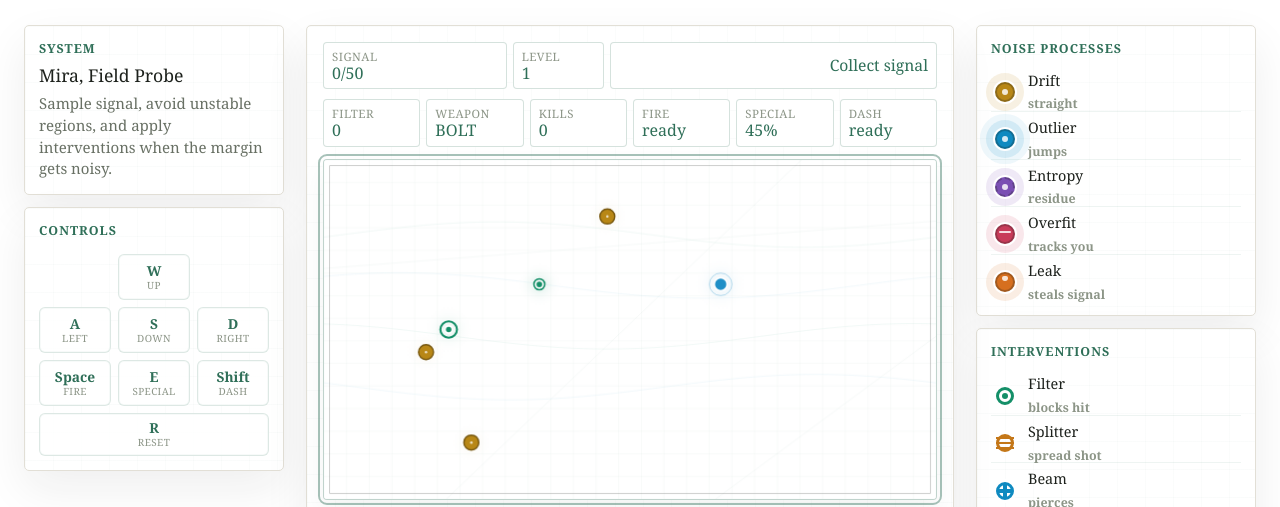
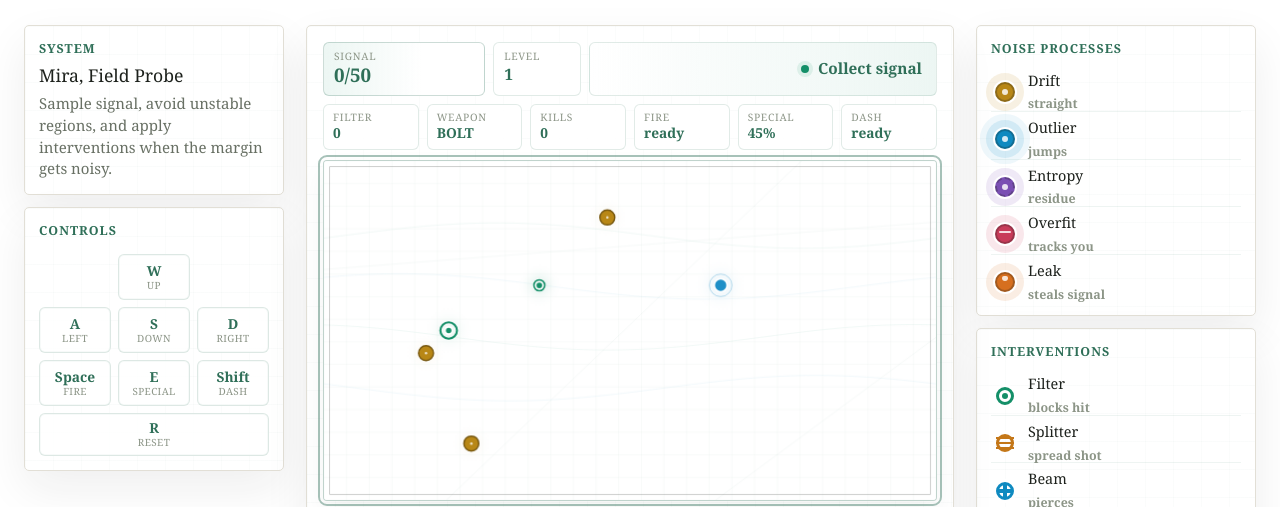
Before and after one commit to boredAtTheMoment/latent-margins, an Astro site: page /latent-margins/break in a window 1280 px wide. Shown: the part 293-800 px from the top of the page. Built offline with nearby package versions, Linux system fonts and the light colour scheme; Astro itself is replaced by a stand-in of ours; animation ran at ten frames a second.

Commit message:
Polish game HUD

```diff
--- a/src/styles/global.css
+++ b/src/styles/global.css
@@ -1281,42 +1281,99 @@ a:hover {
 }
 
 .game-hud {
-  gap: 10px;
-  margin-bottom: 12px;
+  gap: 8px;
+  margin-bottom: 10px;
   font-family: var(--font-prose);
   text-transform: none;
+}
+
+.hud-primary {
+  grid-template-columns: minmax(118px, 0.7fr) minmax(78px, 0.38fr) minmax(160px, 1.5fr);
+  gap: 8px;
+}
+
+.hud-tools {
+  gap: 8px;
 }
 
 .hud-cell,
 .hud-tools span,
 .hud-status {
-  border: 1px solid rgba(47, 111, 88, 0.2);
-  border-radius: 4px;
-  background: #ffffff;
-  color: var(--muted);
+  min-width: 0;
+  border: 1px solid rgba(47, 111, 88, 0.14);
+  border-radius: 6px;
+  background: rgba(255, 255, 255, 0.84);
+  color: var(--muted);
+}
+
+.hud-cell,
+.hud-tools span {
+  display: grid;
+  gap: 3px;
+  min-height: 54px;
+  padding: 8px 10px;
+}
+
+.hud-tools span {
+  min-height: 46px;
+  padding: 7px 9px;
+}
+
+.hud-cell-score {
+  border-color: rgba(47, 111, 88, 0.24);
+  background:
+    linear-gradient(90deg, rgba(20, 143, 104, 0.08), rgba(255, 255, 255, 0.92) 62%), #ffffff;
 }
 
 .game-hud small {
   color: var(--soft);
   font-family: var(--font-prose);
-  font-size: 0.72rem;
+  font-size: 0.64rem;
   font-weight: 520;
-  letter-spacing: 0.04em;
+  letter-spacing: 0.07em;
+  line-height: 1;
   text-transform: uppercase;
 }
 
 .game-hud strong,
 .hud-cell-score strong {
   color: var(--accent);
-  font-size: 1rem;
-  font-weight: 560;
+  font-size: 0.98rem;
+  font-weight: 620;
+  line-height: 1;
+}
+
+.hud-cell-score strong {
+  font-size: 1.18rem;
+}
+
+.hud-tools strong {
+  font-size: 0.86rem;
+  font-weight: 600;
 }
 
 .hud-status {
+  display: flex;
+  align-items: center;
+  justify-content: flex-end;
   color: var(--accent);
-  font-size: 0.98rem;
-  font-weight: 560;
+  font-size: 0.96rem;
+  font-weight: 620;
   letter-spacing: 0;
+  min-height: 54px;
+  padding: 8px 14px;
+  text-align: right;
+  background: linear-gradient(90deg, rgba(255, 255, 255, 0.62), rgba(20, 143, 104, 0.08)), #ffffff;
+}
+
+.hud-status::before {
+  width: 8px;
+  height: 8px;
+  margin-right: 9px;
+  border-radius: 50%;
+  background: #148f68;
+  box-shadow: 0 0 0 4px rgba(20, 143, 104, 0.1);
+  content: "";
 }
 
 .game-canvas {
```
